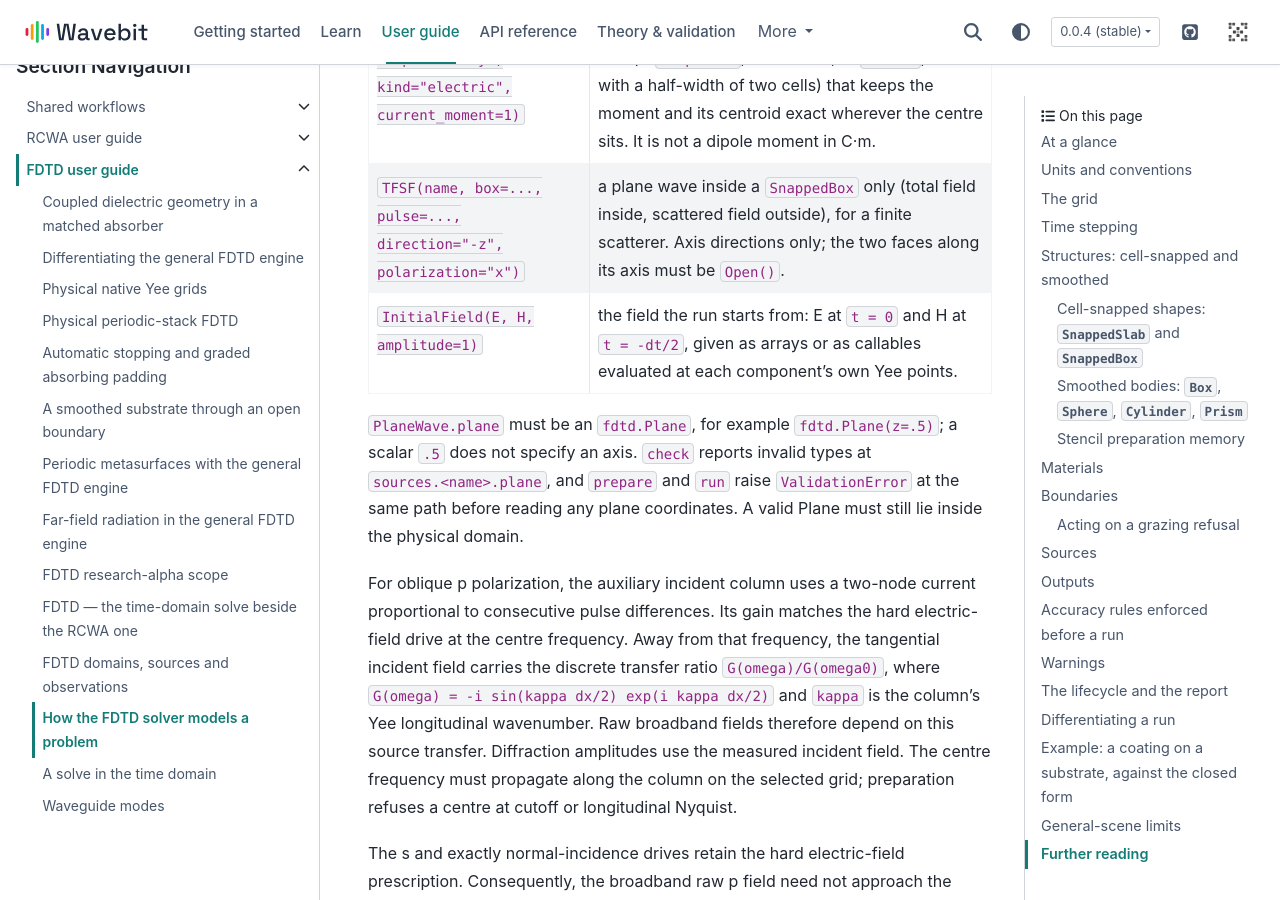
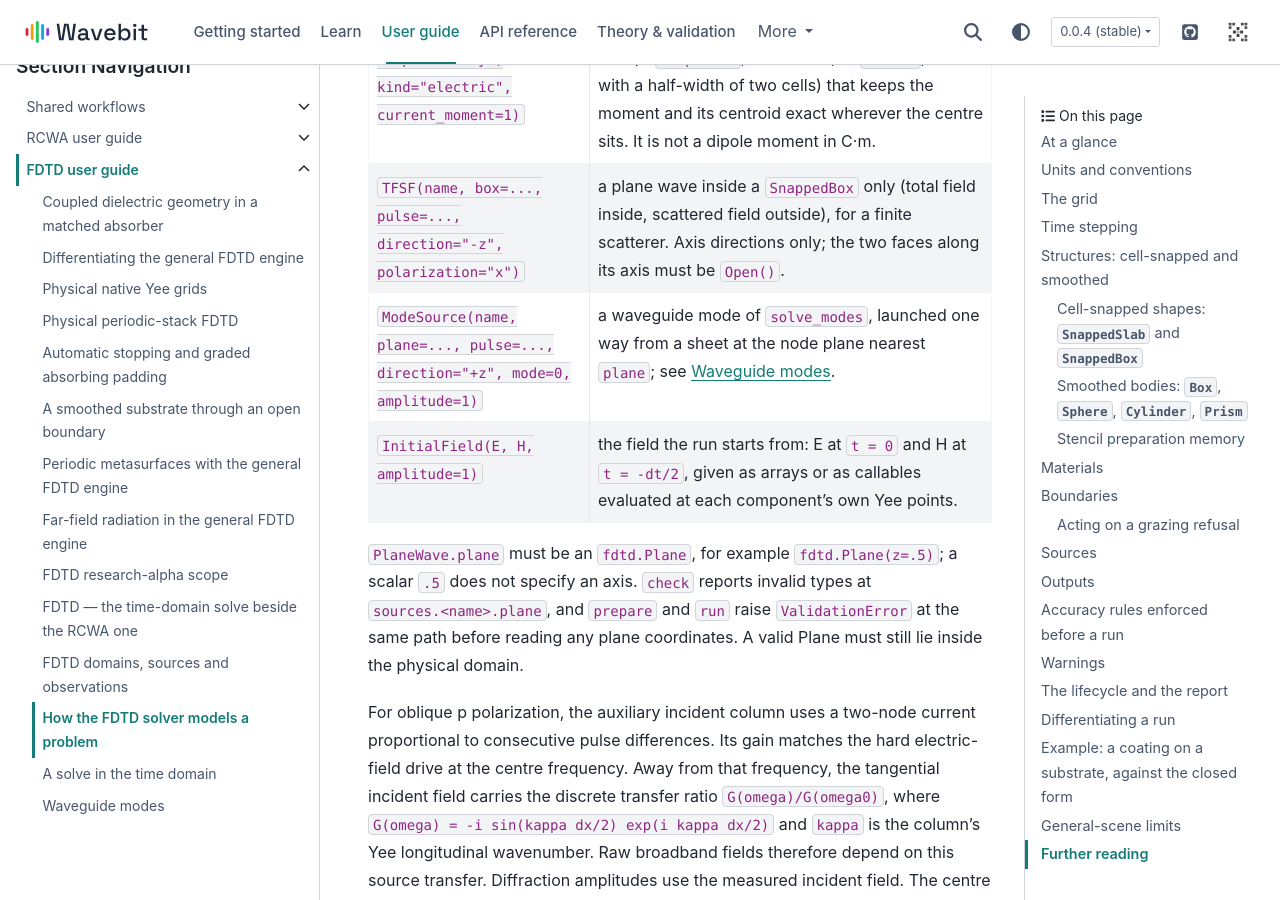
Before and after one commit to fieldalgo/wavebit, a Sphinx documentation site: the page built from docs/guide/fdtd/model.md, in a window 1280 px wide and 900 px high, scrolled down 15308 px. Built offline with Sphinx 7.4.7 and the PyData theme 0.15.4, drawn with Linux system fonts in a browser that asks for light colours; pages that are not in the unit, such as notebooks, are missing from menus.

Commit message:
docs(fdtd): list ModeSource in the manual's source table
Co-Authored-By: Claude Opus 5.5 <noreply@anthropic.com>
Claude-Session: https://claude.ai/code/session_01EsCWzkwvzVkG7JYdnKJnRk

```diff
--- a/docs/guide/fdtd/model.md
+++ b/docs/guide/fdtd/model.md
@@ -389,7 +389,8 @@ These messages do not relax the return tolerance or the measured support limits.
 
 ## Sources
 
-`Problem.sources` accepts `PlaneWave`, `CurrentDipole` and `TFSF` declarations with
+`Problem.sources` accepts `PlaneWave`, `CurrentDipole`, `TFSF` and `ModeSource`
+declarations with
 unique, nonempty string names and a `GaussianPulse`. `check` and
 `Prepared.validate` report malformed declarations at `sources[i]`, invalid or
 duplicate names at `sources[i].name`, and invalid pulses at
@@ -422,6 +423,7 @@ one matching the cell boundaries, is unsupported and produces a structured
 | `PlaneWave(name, plane=..., pulse=..., direction="-z", theta=0, phi=0, polarization="s")` | a one-way sheet at the node plane nearest `plane`, launching toward `direction`. `theta` is the polar angle from the propagation axis and `phi` the azimuth from the first transverse axis (x for a z wave); `"s"` has E perpendicular to the plane of incidence, `"p"` in it. The transverse faces must be `Periodic()` (normal incidence) or the `Bloch` faces from `Bloch.from_source`; the transverse wavevector is fixed at the pulse's centre wavelength, so an oblique broadband pulse is not constant-angle illumination. |
 | `CurrentDipole(name, center=..., pulse=..., component="Ey", kind="electric", current_moment=1)` | a point **current** (A·m), or with `kind="magnetic"` its magnetic equivalent (V·m), spread over a smooth stamp (`"bspline"`, the default, or `"tent"`, each with a half-width of two cells) that keeps the moment and its centroid exact wherever the centre sits. It is not a dipole moment in C·m. |
 | `TFSF(name, box=..., pulse=..., direction="-z", polarization="x")` | a plane wave inside a `SnappedBox` only (total field inside, scattered field outside), for a finite scatterer. Axis directions only; the two faces along its axis must be `Open()`. |
+| `ModeSource(name, plane=..., pulse=..., direction="+z", mode=0, amplitude=1)` | a waveguide mode of `solve_modes`, launched one way from a sheet at the node plane nearest `plane`; see [Waveguide modes](waveguide-modes.md). |
 | `InitialField(E, H, amplitude=1)` | the field the run starts from: E at `t = 0` and H at `t = -dt/2`, given as arrays or as callables evaluated at each component's own Yee points. |
 
 `PlaneWave.plane` must be an `fdtd.Plane`, for example `fdtd.Plane(z=.5)`;
```
Also changed, not shown: docs/locales/ko/pages/guide/fdtd/model.md (+2 -1 lines).
